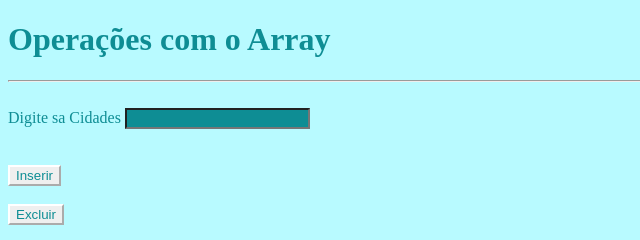
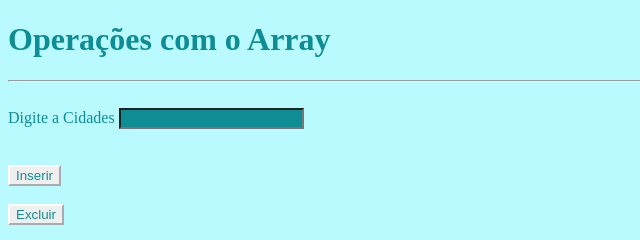
Before and after one commit to Kauanzzyn/array2, a plain HTML site: page index.html in a window 1280 px wide. Shown: the top 240 px of the page, 0-640 px from the left. Drawn offline with Linux system fonts and the light colour scheme.

Commit message:
atualização5

```diff
--- a/index.html
+++ b/index.html
@@ -12,7 +12,7 @@
     <h1>Operações com o Array</h1>
     <hr>
     <br>
-    <label for="cidade">Digite sa Cidades</label>
+    <label for="cidade">Digite a Cidades</label>
     <input type="text" id="cidade">
     <br>
     <br><br>
```
